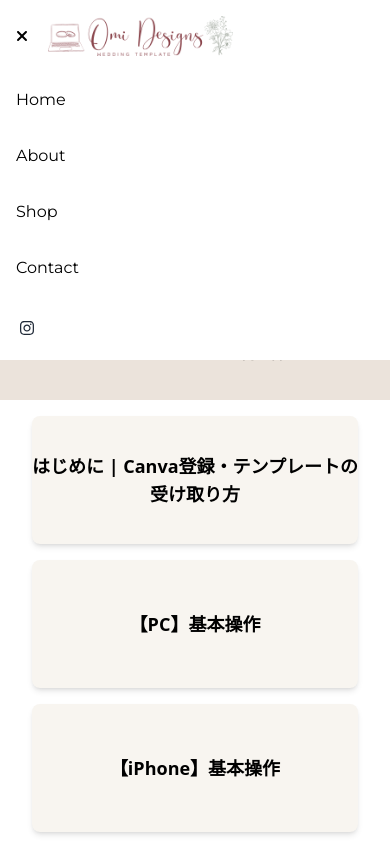
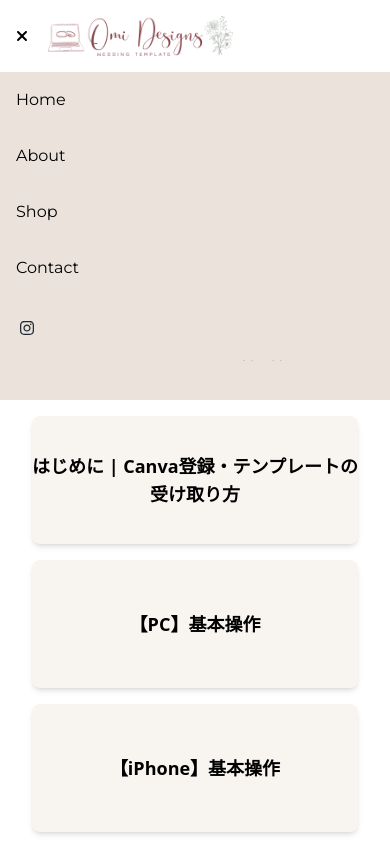
Before and after one commit to garrettomi/omidesigns-instructions, a React (Vite) app: page / in a window 390 px wide. Both pictures are taken after a click on the button "Navbar toggle button". Shown: the top 844 px of the page. Built offline with nearby package versions, Linux system fonts and the light colour scheme; a web font is replaced by a local one.

Commit message:
Fix: New color for mobile navbar

```diff
--- a/src/components/Navbar/components/MobileNavItems.jsx
+++ b/src/components/Navbar/components/MobileNavItems.jsx
@@ -7,7 +7,7 @@ export default function MobileNavItems({ isOpen }) {
     if(!isOpen) return null;
 
     return (
-        <div className="lg:hidden bg-white">
+        <div className="lg:hidden bg-[#EBE3DB]">
             <MobileNavItem url="/" label="Home" />
             <MobileNavItem url="/about" label="About" />
             <MobileNavItem url="/shop" label="Shop" />
```
